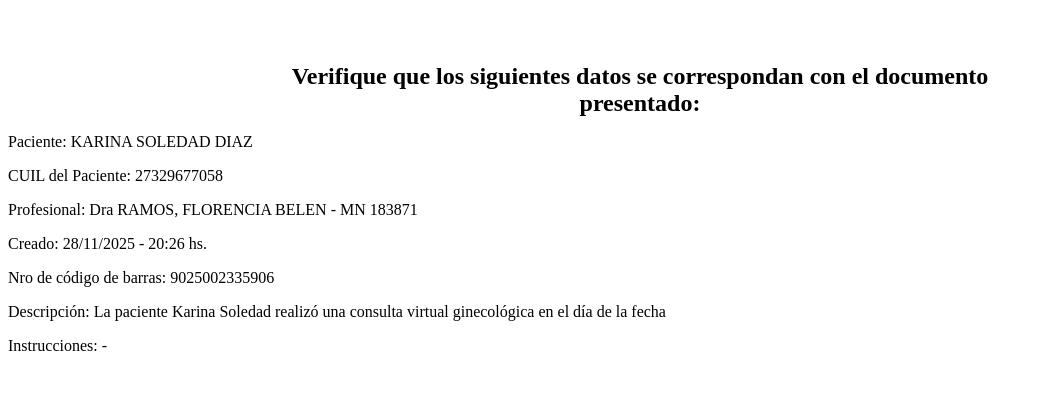
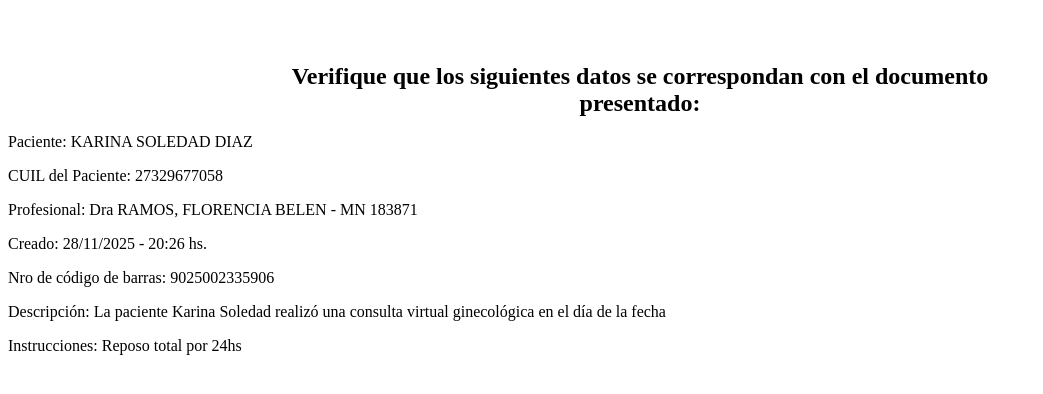
Before and after one commit to gastonortigoza/verificacion-documento, a plain HTML site: page index.html in a window 1280 px wide. Shown: the whole page, without its empty margins (0-1043 px from the left). Drawn offline with Linux system fonts and the light colour scheme.

Commit message:
Update index.html

```diff
--- a/index.html
+++ b/index.html
@@ -1 +1 @@
-<html><head></head><body> <h2 style="width: 60%; margin: auto; margin-top: 5%; text-align: center;">Verifique que los siguientes datos se correspondan con el documento presentado:</h2><p>Paciente: KARINA SOLEDAD DIAZ</p><p>CUIL del Paciente: 27329677058</p><p>Profesional: Dra RAMOS, FLORENCIA BELEN - MN 183871</p><p>Creado: 28/11/2025 - 20:26 hs.</p><p>Nro de código de barras: 9025002335906</p><p>Descripción: La paciente Karina Soledad realizó una consulta virtual ginecológica en el día de la fecha</p><p>Instrucciones: -</p></body></html>
+<html><head></head><body> <h2 style="width: 60%; margin: auto; margin-top: 5%; text-align: center;">Verifique que los siguientes datos se correspondan con el documento presentado:</h2><p>Paciente: KARINA SOLEDAD DIAZ</p><p>CUIL del Paciente: 27329677058</p><p>Profesional: Dra RAMOS, FLORENCIA BELEN - MN 183871</p><p>Creado: 28/11/2025 - 20:26 hs.</p><p>Nro de código de barras: 9025002335906</p><p>Descripción: La paciente Karina Soledad realizó una consulta virtual ginecológica en el día de la fecha</p><p>Instrucciones: Reposo total por 24hs</p></body></html>
```
